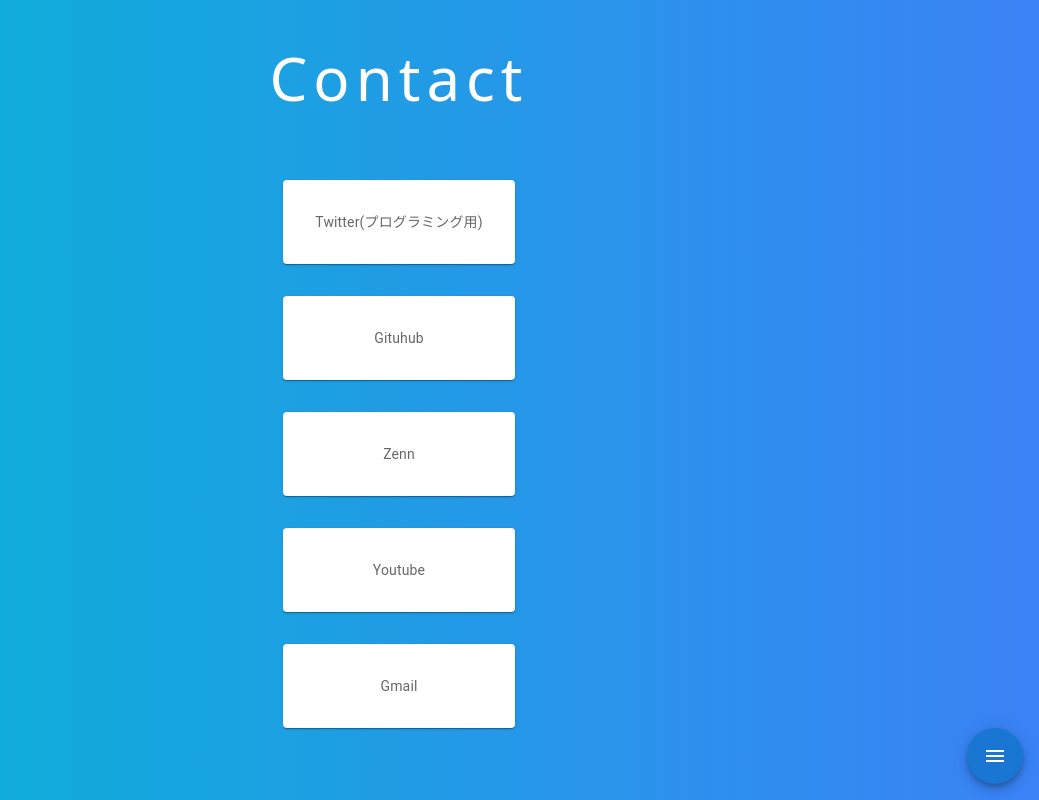
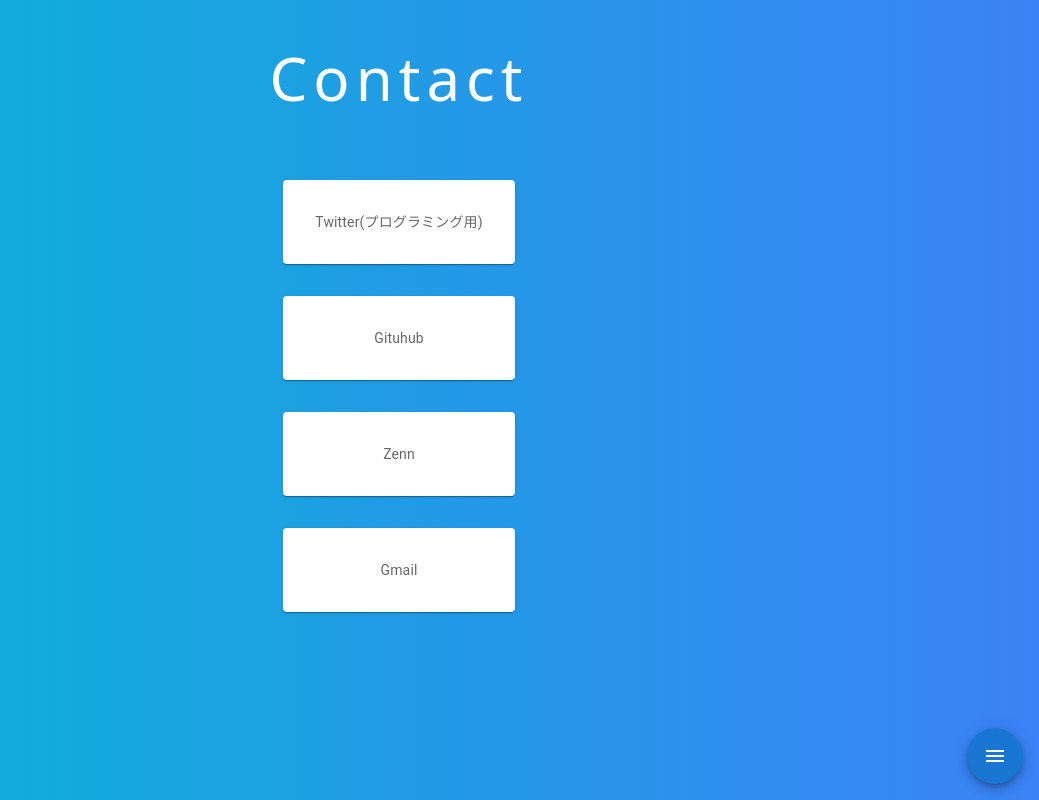
Before and after one commit to hrkn63-hnm/hanamu-museum, a Next.js app: page /contact in a window 1280 px wide. Shown: the whole page, without its empty margins (241-1280 px from the left). Built offline with nearby package versions, Linux system fonts and the light colour scheme.

Commit message:
contactの項目削減

```diff
--- a/pages/contact/index.tsx
+++ b/pages/contact/index.tsx
@@ -39,11 +39,11 @@
                   <a className="hover:text-sky-700 ">Zenn</a>
                 </Link>
               </Item>
-              <Item>
+              {/* <Item>
                 <Link href={""} passHref>
                   <a className="hover:text-sky-700 ">Youtube</a>
                 </Link>
-              </Item>
+              </Item> */}
               <Item>
                 <Link href={""} passHref>
                   <a className="hover:text-sky-700 ">Gmail</a>
```
